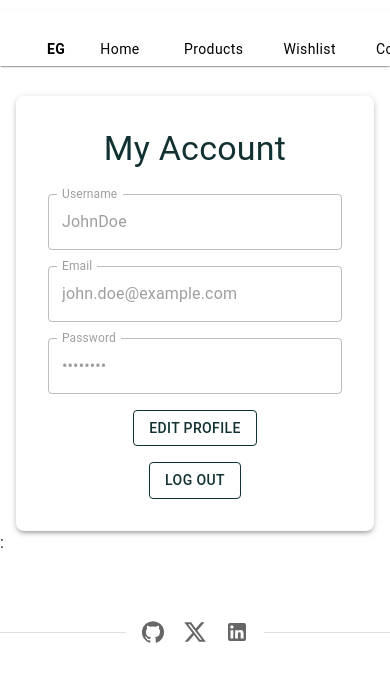
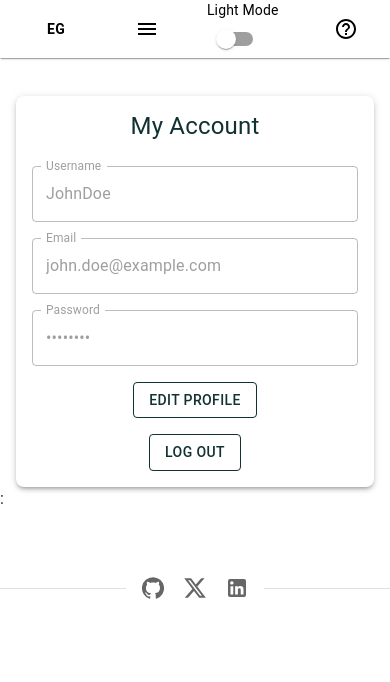
Before and after one commit to eduardgjuraj/proiect-piug, a Next.js app: page /account in a window 390 px wide. Shown: the top 682 px of the page. Built offline with nearby package versions, Linux system fonts and the light colour scheme.

Commit message:
added responsiveness for other devices & ga4

```diff
--- a/package.json
+++ b/package.json
@@ -3,7 +3,7 @@
   "version": "0.1.0",
   "private": true,
   "scripts": {
-    "dev": "next dev",
+    "dev": "next -H 0.0.0.0",
     "build": "next build",
     "start": "next start",
     "lint": "next lint"
--- a/src/app/account/page.tsx
+++ b/src/app/account/page.tsx
@@ -7,18 +7,22 @@ import {
   Button,
   Container,
   CssBaseline,
+  useMediaQuery,
 } from "@mui/material";
 import AppBarBar from "../components/AppBarBar";
 import Footer from "../components/Footer";
 import { ThemeProvider } from "@mui/material/styles";
 import { lightTheme, darkTheme } from "../components/Theme";
+import Script from "next/script"
 
 export default function Account() {
   const [username, setUsername] = useState("JohnDoe");
   const [email, setEmail] = useState("john.doe@example.com");
   const [password, setPassword] = useState("password");
   const [isEditing, setIsEditing] = useState(false);
-  const [isDarkMode, setIsDarkMode] = useState(false); // Dark theme toggle state
+  const [isDarkMode, setIsDarkMode] = useState(false);
+
+  const isSmallScreen = useMediaQuery("(max-width:600px)"); // Detect small screens
 
   const toggleTheme = () => {
     setIsDarkMode(!isDarkMode);
@@ -34,17 +38,33 @@ export default function Account() {
   };
 
   return (
+    <>
+      {/* Google Analytics Script */}
+      <Script
+        src="https://www.googletagmanager.com/gtag/js?id=G-ML4L1C2P4M"
+        strategy="afterInteractive"
+      />
+      <Script id="ga4-setup" strategy="afterInteractive">
+        {`
+  window.dataLayer = window.dataLayer || [];
+  function gtag(){dataLayer.push(arguments);}
+  gtag('js', new Date());
+  gtag('config', 'G-ML4L1C2P4M', {
+    page_path: window.location.pathname,
+  });
+`}
+      </Script>
       <ThemeProvider theme={isDarkMode ? darkTheme : lightTheme}>
         <CssBaseline />
         <AppBarBar isDarkMode={isDarkMode} toggleTheme={toggleTheme} />
         <Container sx={{ pt: 12 }}>
           <Box
             sx={{
-            maxWidth: 600,
+              maxWidth: isSmallScreen ? "100%" : 600, // Full width on small screens
               margin: "0 auto",
               backgroundColor: isDarkMode ? "#424242" : "#ffffff",
               color: isDarkMode ? "#f5f5f5" : "#000000",
-            p: 4,
+              p: isSmallScreen ? 2 : 4, // Adjust padding for small screens
               borderRadius: 2,
               boxShadow: 3,
             }}
@@ -54,13 +74,13 @@ export default function Account() {
               sx={{
                 mb: 3,
                 textAlign: "center",
+                fontSize: isSmallScreen ? "1.5rem" : "2rem", // Adjust font size
                 color: isDarkMode ? "#f5f5f5" : "#123132",
               }}
             >
               My Account
             </Typography>
 
-          {/* Username Input */}
             <TextField
               label="Username"
               value={username}
@@ -76,7 +96,6 @@ export default function Account() {
               }}
             />
 
-          {/* Email Input */}
             <TextField
               label="Email"
               value={email}
@@ -92,7 +111,6 @@ export default function Account() {
               }}
             />
 
-          {/* Password */}
             <TextField
               label="Password"
               value={password}
@@ -109,7 +127,6 @@ export default function Account() {
               type="password"
             />
 
-          {/* Edit/Save button */}
             <Box sx={{ textAlign: "center", mb: 2 }}>
               {isEditing ? (
                 <Button
@@ -139,7 +156,6 @@ export default function Account() {
               )}
             </Box>
 
-          {/* Logout button */}
             <Box sx={{ textAlign: "center" }}>
               <Button
                 variant="outlined"
@@ -156,5 +172,6 @@ export default function Account() {
         </Container>
         <Footer />
       </ThemeProvider>
+    </>
   );
 }
--- a/src/app/components/AppBarBar.tsx
+++ b/src/app/components/AppBarBar.tsx
@@ -15,8 +15,16 @@ import {
   DialogContent,
   DialogTitle,
   Switch,
+  useMediaQuery,
+  Drawer,
+  List,
+  ListItem,
+  ListItemButton,
+  ListItemText,
 } from "@mui/material";
 import HelpOutlineIcon from "@mui/icons-material/HelpOutline";
+import MenuIcon from "@mui/icons-material/Menu";
+import { useTheme } from "@mui/material/styles";
 import { usePathname } from "next/navigation";
 
 interface ResponsiveAppBarProps {
@@ -33,9 +41,12 @@ const pages = [
 ];
 
 function ResponsiveAppBar({ isDarkMode, toggleTheme }: ResponsiveAppBarProps) {
-  const pathname = usePathname(); // Get the current pathname
+  const pathname = usePathname();
   const [openDialog, setOpenDialog] = React.useState(false);
-  const [searchQuery, setSearchQuery] = React.useState(""); // Search query
+  const [searchQuery, setSearchQuery] = React.useState("");
+  const [isDrawerOpen, setIsDrawerOpen] = React.useState(false);
+  const theme = useTheme();
+  const isSmallScreen = useMediaQuery(theme.breakpoints.down("md"));
 
   const handleOpenDialog = () => {
     setOpenDialog(true);
@@ -54,7 +65,12 @@ function ResponsiveAppBar({ isDarkMode, toggleTheme }: ResponsiveAppBarProps) {
     console.log("Search query:", searchQuery);
   };
 
+  const toggleDrawer = (open: boolean) => () => {
+    setIsDrawerOpen(open);
+  };
+
   return (
+    <>
       <AppBar
         position="fixed"
         sx={{
@@ -63,8 +79,6 @@ function ResponsiveAppBar({ isDarkMode, toggleTheme }: ResponsiveAppBarProps) {
           boxShadow: 1,
           borderRadius: "1px",
           backdropFilter: "blur(8px)",
-        height: "56px",
-        marginTop: "10px",
         }}
       >
         <Container maxWidth="lg">
@@ -73,20 +87,29 @@ function ResponsiveAppBar({ isDarkMode, toggleTheme }: ResponsiveAppBarProps) {
               display: "flex",
               justifyContent: "space-between",
               padding: "0 8px",
-            minHeight: "56px",
             }}
           >
             {/* Logo */}
-          <Box sx={{ display: "flex", alignItems: "center" }}>
             <Button
-              sx={{ color: isDarkMode ? "white" : "black", fontWeight: "bold" }}
+              sx={{
+                color: isDarkMode ? "white" : "black",
+                fontWeight: "bold",
+                textTransform: "none",
+              }}
               href="/"
             >
               EG
             </Button>
-          </Box>
 
-          {/* Navigation Buttons */}
+            {/* Navigation Buttons or Menu Icon */}
+            {isSmallScreen ? (
+              <IconButton
+                sx={{ color: isDarkMode ? "white" : "black" }}
+                onClick={toggleDrawer(true)}
+              >
+                <MenuIcon />
+              </IconButton>
+            ) : (
               <Box sx={{ display: "flex", alignItems: "center", gap: 3 }}>
                 {pages.map((page) => (
                   <Button
@@ -110,9 +133,11 @@ function ResponsiveAppBar({ isDarkMode, toggleTheme }: ResponsiveAppBarProps) {
                   </Button>
                 ))}
               </Box>
+            )}
 
             {/* Search Bar */}
-          <Box sx={{ flexGrow: 0 }}>
+            {!isSmallScreen && (
+              <Box>
                 <form onSubmit={handleSearchSubmit}>
                   <TextField
                     value={searchQuery}
@@ -123,16 +148,12 @@ function ResponsiveAppBar({ isDarkMode, toggleTheme }: ResponsiveAppBarProps) {
                     sx={{
                       backgroundColor: isDarkMode ? "#444" : "white",
                       borderRadius: "4px",
-                  marginLeft: "8px",
                       width: "200px",
-                  transition: "width 0.3s ease",
-                  "&:focus-within": {
-                    width: "250px",
-                  },
                     }}
                   />
                 </form>
               </Box>
+            )}
 
             {/* Theme Switch */}
             <Box>
@@ -154,8 +175,24 @@ function ResponsiveAppBar({ isDarkMode, toggleTheme }: ResponsiveAppBarProps) {
             </IconButton>
           </Toolbar>
         </Container>
+      </AppBar>
 
-      {/* Dialog (Custom Alert) */}
+      {/* Drawer for Small Screens */}
+      <Drawer anchor="left" open={isDrawerOpen} onClose={toggleDrawer(false)}>
+        <Box sx={{ width: 250 }} role="presentation">
+          <List>
+            {pages.map((page) => (
+              <ListItem key={page.name} disablePadding>
+                <ListItemButton href={page.path}>
+                  <ListItemText primary={page.name} />
+                </ListItemButton>
+              </ListItem>
+            ))}
+          </List>
+        </Box>
+      </Drawer>
+
+      {/* Dialog */}
       <Dialog open={openDialog} onClose={handleCloseDialog}>
         <DialogTitle>Help</DialogTitle>
         <DialogContent>
@@ -179,7 +216,7 @@ function ResponsiveAppBar({ isDarkMode, toggleTheme }: ResponsiveAppBarProps) {
           </Button>
         </DialogActions>
       </Dialog>
-    </AppBar>
+    </>
   );
 }
 
```
Also changed, not shown: src/app/contact/page.tsx (+19 -0 lines), src/app/page.tsx (+20 -5 lines), src/app/products/page.tsx (+19 -0 lines), src/app/wishlist/page.tsx (+20 -0 lines). Lines whose indentation alone changed are shown as unchanged.
